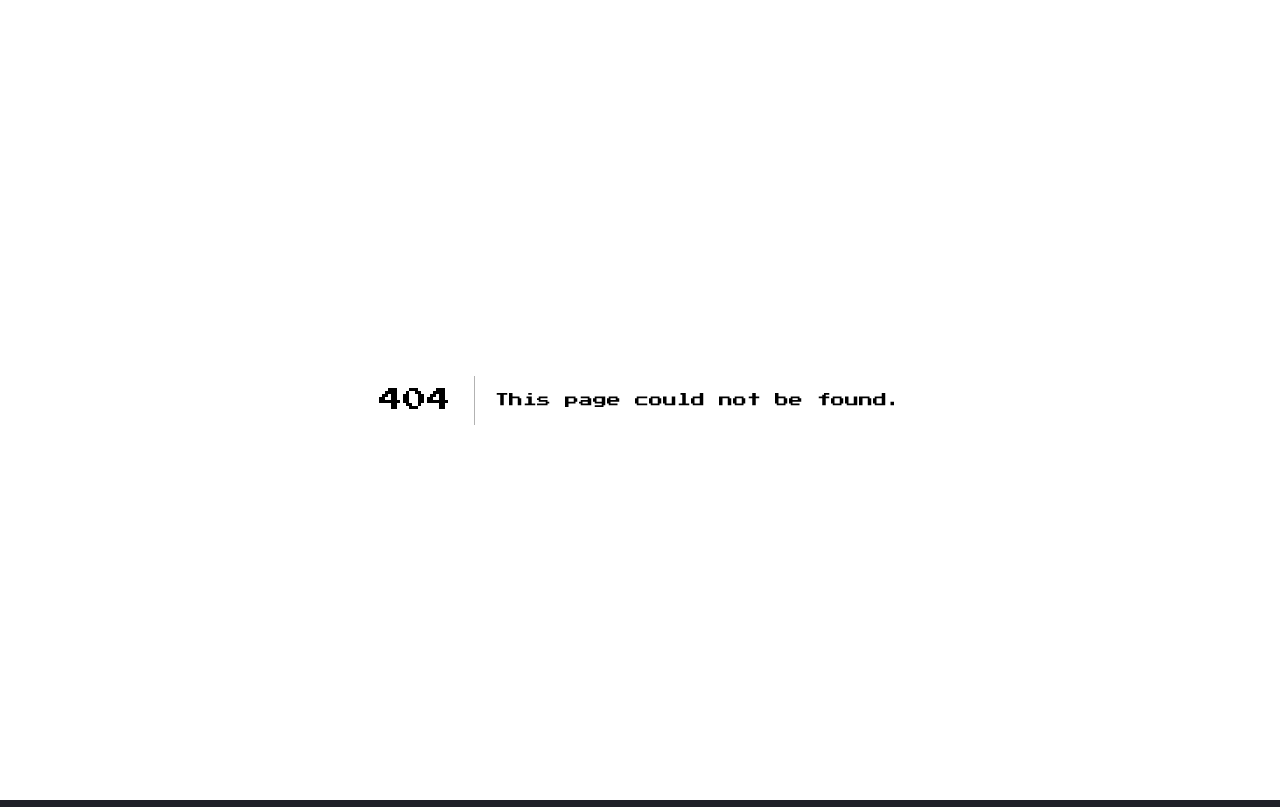
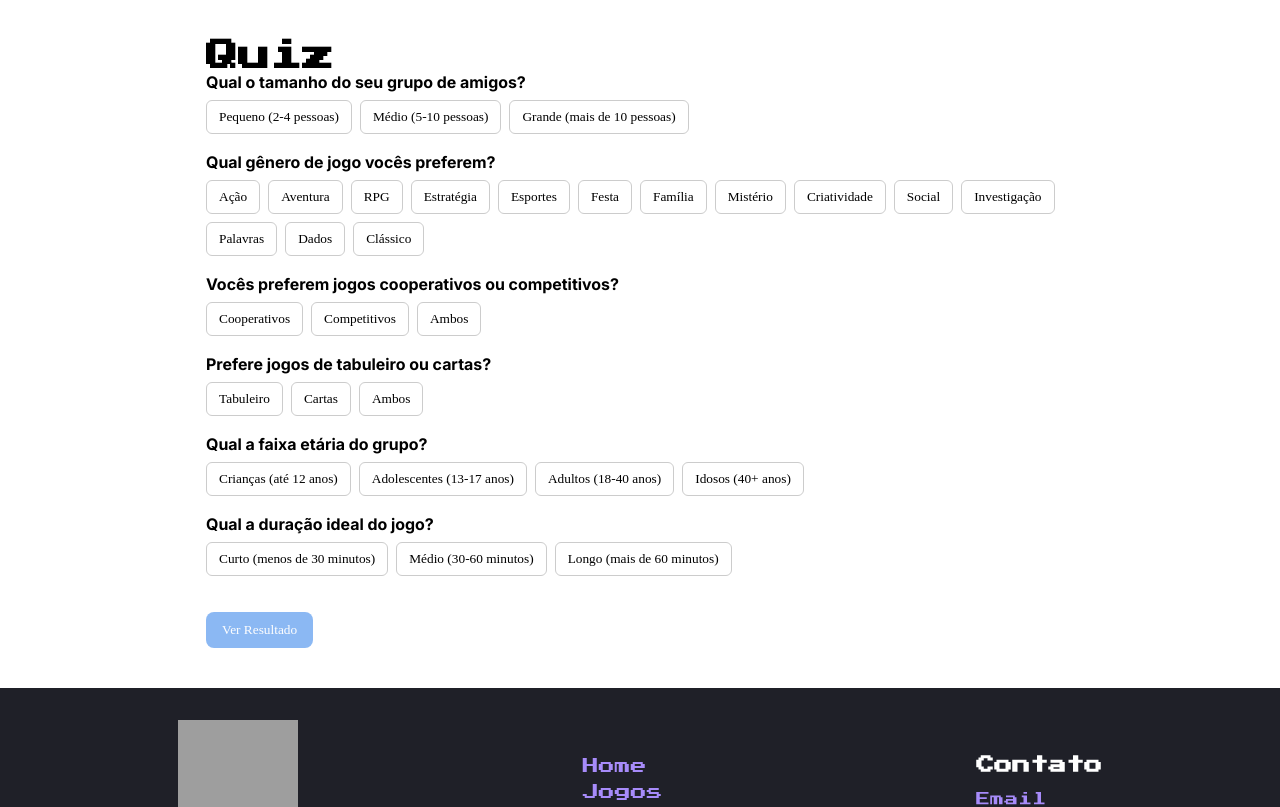
Before and after one commit to AnaCarolinaFreitas/GameLounge_Frontend, a Next.js app: page /nextgame in a window 1280 px wide. Before the commit this address had no page. Shown: the top 807 px of the page. Built offline with nearby package versions, Linux system fonts and the light colour scheme; grey boxes are pictures that could not be loaded.

Commit message:
Feat: Quiz

```diff
--- /dev/null
+++ b/src/app/nextgame/nextgame.module.css
@@ -0,0 +1,64 @@
+.quiz {
+  max-width: 900px;
+  margin: 24px auto;
+  padding: 16px;
+}
+
+.pergunta {
+  margin-bottom: 18px;
+}
+
+.textPergunta {
+  font-weight: 700;
+  margin-bottom: 8px;
+}
+
+.opcoes {
+  display: flex;
+  flex-wrap: wrap;
+  gap: 8px;
+}
+
+.opcao {
+  padding: 8px 12px;
+  border: 1px solid #ccc;
+  border-radius: 6px;
+  background: #fff;
+  cursor: pointer;
+}
+
+.opcao:hover {
+  border-color: #888;
+}
+
+.opcaoSelecionada {
+  padding: 8px 12px;
+  border-radius: 6px;
+  background: linear-gradient(90deg, #6b46c1, #b794f4);
+  color: white;
+  border: 1px solid #5a2fb2;
+  box-shadow: 0 2px 8px rgba(101, 78, 255, 0.18);
+}
+
+.enviar {
+  margin-top: 18px;
+  padding: 10px 16px;
+  border-radius: 8px;
+  background: #1a73e8;
+  color: white;
+  border: none;
+  cursor: pointer;
+}
+
+.enviar:disabled {
+  opacity: 0.5;
+  cursor: not-allowed;
+}
+
+.resultado {
+  margin-top: 20px;
+  padding: 14px;
+  border: 1px solid #eee;
+  border-radius: 8px;
+  background: #fafafa;
+}
--- /dev/null
+++ b/src/app/nextgame/page.jsx
@@ -0,0 +1,85 @@
+"use client";
+import { useState } from "react";
+import perguntas from "@/data/perguntas";
+import resultados from "@/data/resultados";
+import styles from "./nextgame.module.css";
+
+export default function QuizPage() {
+  // armazenamos a opção selecionada por índice para cada pergunta
+  const [respostas, setRespostas] = useState(Array(perguntas.length).fill(null));
+  const [resultado, setResultado] = useState(null);
+
+  const handleResposta = (perguntaIndex, respostaIndex) => {
+    const novas = [...respostas];
+    novas[perguntaIndex] = respostaIndex; // guardamos o índice selecionado
+    setRespostas(novas);
+  };
+
+  // calcula o resultado com uma heurística simples baseada em escolhas
+  const calcularResultado = () => {
+    // se ainda houver respostas nulas, não calcular
+    if (respostas.some((r) => r === null)) return;
+
+    // exemplo de soma de pontos: cada opção tem peso (idx + 1)
+    const pontos = respostas.reduce((acc, r) => acc + (r + 1), 0);
+    console.log("📊 Pontos calculados:", pontos);
+
+    // heurística para escolher uma categoria: mapeamos por intervalos
+    // como `resultados` é um objeto com chaves, definimos intervalos fixos
+    let chave = null;
+    if (pontos <= 8) chave = "festa";
+    else if (pontos <= 14) chave = "social";
+    else if (pontos <= 20) chave = "criativo";
+    else if (pontos <= 26) chave = "estrategico";
+    else chave = "aventura";
+
+    const resultadoFinal = resultados[chave];
+
+    setResultado(
+      resultadoFinal || { nome: "Nenhum resultado", descricao: "Tente novamente!" }
+    );
+  };
+
+  const todasRespondidas = respostas.every((r) => r !== null);
+
+  return (
+    <div className={styles.quiz}>
+      <h1>Quiz</h1>
+      {perguntas.map((p, i) => (
+        <div key={p.id} className={styles.pergunta}>
+          <p className={styles.textPergunta}>{p.pergunta}</p>
+          <div className={styles.opcoes}>
+            {p.opcoes.map((opcao, idx) => {
+              const selecionada = respostas[i] === idx;
+              return (
+                <button
+                  key={idx}
+                  className={selecionada ? styles.opcaoSelecionada : styles.opcao}
+                  onClick={() => handleResposta(i, idx)}
+                  aria-pressed={selecionada}
+                >
+                  {opcao}
+                </button>
+              );
+            })}
+          </div>
+        </div>
+      ))}
+
+      <button
+        onClick={calcularResultado}
+        className={styles.enviar}
+        disabled={!todasRespondidas}
+      >
+        Ver Resultado
+      </button>
+
+      {resultado && (
+        <div className={styles.resultado}>
+          <h2>{resultado.nome}</h2>
+          <p>{resultado.descricao}</p>
+        </div>
+      )}
+    </div>
+  );
+}
--- /dev/null
+++ b/src/data/perguntas.js
@@ -0,0 +1,62 @@
+const perguntas = [
+  {
+    id: 1,
+    pergunta: "Qual o tamanho do seu grupo de amigos?",
+    opcoes: [
+      "Pequeno (2-4 pessoas)",
+      "Médio (5-10 pessoas)",
+      "Grande (mais de 10 pessoas)",
+    ],
+  },
+  {
+    id: 2,
+    pergunta: "Qual gênero de jogo vocês preferem?",
+    opcoes: [
+      "Ação",
+      "Aventura",
+      "RPG",
+      "Estratégia",
+      "Esportes",
+      "Festa",
+      "Família",
+      "Mistério",
+      "Criatividade",
+      "Social",
+      "Investigação",
+      "Palavras",
+      "Dados",
+      "Clássico",
+    ],
+  },
+  {
+    id: 3,
+    pergunta: "Vocês preferem jogos cooperativos ou competitivos?",
+    opcoes: ["Cooperativos", "Competitivos", "Ambos"],
+  },
+  {
+    id: 4,
+    pergunta: "Prefere jogos de tabuleiro ou cartas?",
+    opcoes: ["Tabuleiro", "Cartas", "Ambos"],
+  },
+  {
+    id: 5,
+    pergunta: "Qual a faixa etária do grupo?",
+    opcoes: [
+      "Crianças (até 12 anos)",
+      "Adolescentes (13-17 anos)",
+      "Adultos (18-40 anos)",
+      "Idosos (40+ anos)",
+    ],
+  },
+  {
+    id: 6,
+    pergunta: "Qual a duração ideal do jogo?",
+    opcoes: [
+      "Curto (menos de 30 minutos)",
+      "Médio (30-60 minutos)",
+      "Longo (mais de 60 minutos)",
+    ],
+  },
+];
+
+export default perguntas;
--- /dev/null
+++ b/src/data/resultados.js
@@ -0,0 +1,34 @@
+const resultados = {
+  estrategico: {
+    nome: "Jogador Estratégico",
+    descricao:
+      "Você gosta de planejar cada jogada, pensar em longo prazo e prefere jogos de tabuleiro ou RPG.",
+  },
+  social: {
+    nome: "Jogador Social",
+    descricao:
+      "Você se diverte jogando em grupo, gosta de colaboração e jogos em família.",
+  },
+  festa: {
+    nome: "Jogador de Festa",
+    descricao:
+      "Você prefere jogos rápidos, divertidos e cheios de interação. A diversão em grupo é sua prioridade.",
+  },
+  criativo: {
+    nome: "Jogador Criativo",
+    descricao:
+      "Você gosta de jogos que exploram imaginação, criatividade e pensamento fora da caixa.",
+  },
+  classico: {
+    nome: "Jogador Clássico",
+    descricao:
+      "Você prefere jogos tradicionais, de cartas ou tabuleiro, que nunca saem de moda.",
+  },
+  aventura: {
+    nome: "Jogador Aventureiro",
+    descricao:
+      "Você gosta de ação, exploração e desafios. Sempre pronto para a próxima missão!",
+  },
+};
+
+export default resultados;
```
